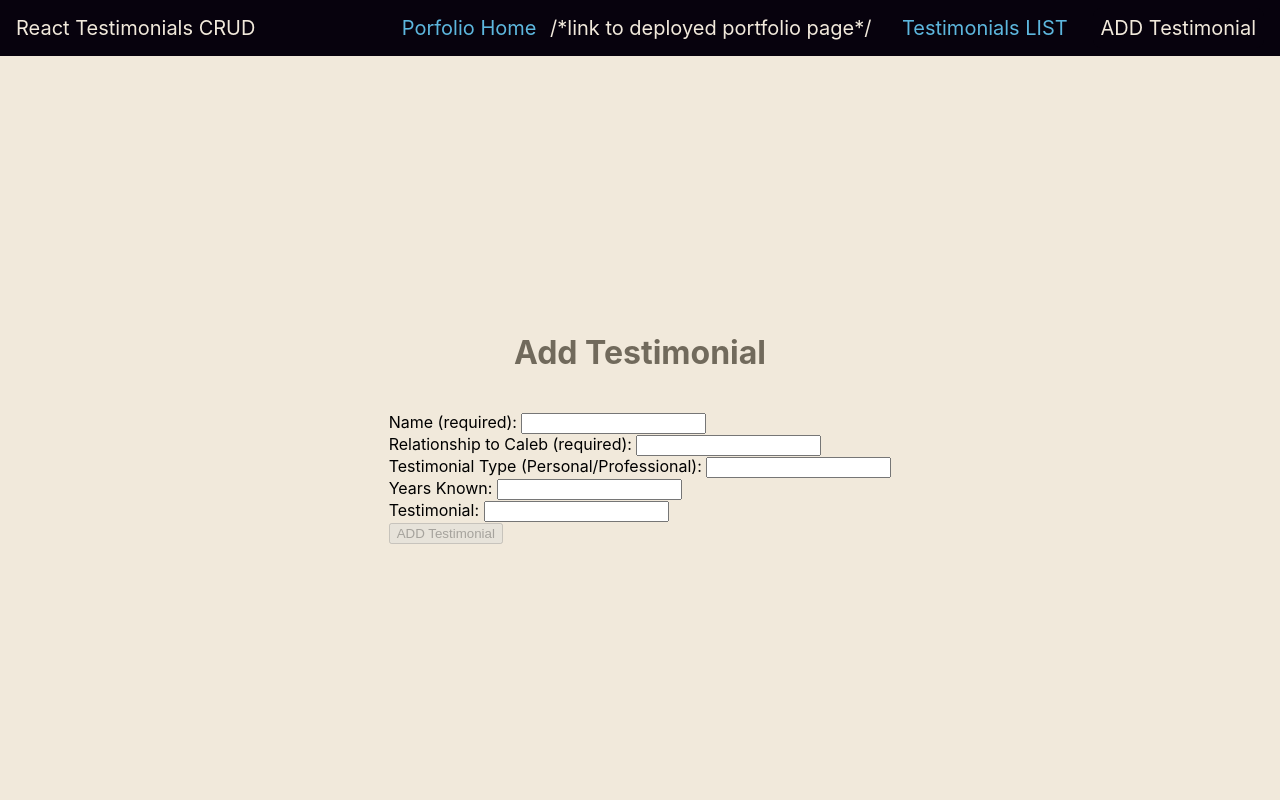
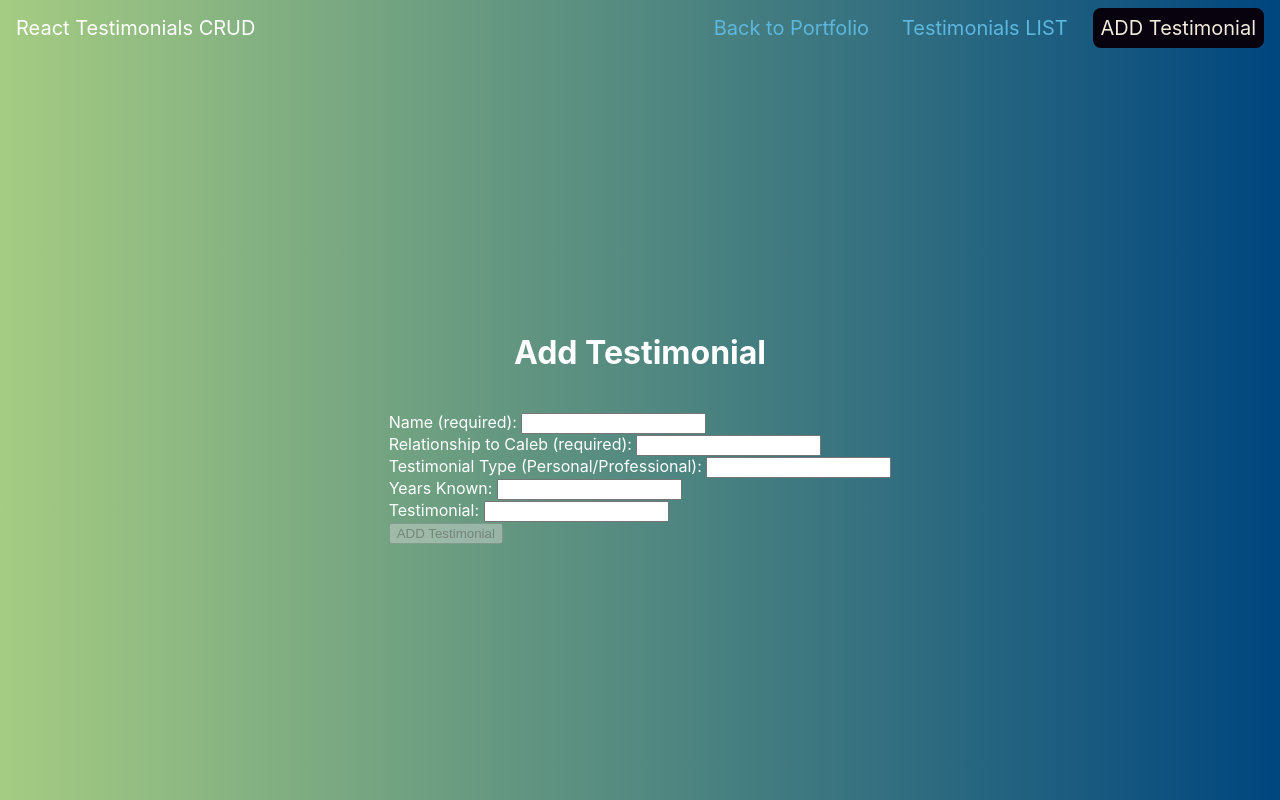
Before and after one commit to snsaleh1/dos-reactos, a React (Create React App) app: page /add in a window 1280 px wide. Built offline with nearby package versions, Linux system fonts and the light colour scheme; no server answers.

Commit message:
deployed and background changed

```diff
--- /dev/null
+++ b/src/pages/AddTestimonialPage/AddTestimonialPage.css
@@ -0,0 +1,8 @@
+.form-group {
+    color: white;
+}
+
+.App main h1 {
+    color: white;
+    margin-bottom: 5vmin;
+}
--- a/src/pages/AddTestimonialPage/AddTestimonialPage.jsx
+++ b/src/pages/AddTestimonialPage/AddTestimonialPage.jsx
@@ -1,4 +1,5 @@
 import React, {Component} from 'react';
+import './AddTestimonialPage.css';
 
 class AddTestimonialPage extends Component {
   state = {
@@ -30,7 +31,7 @@ class AddTestimonialPage extends Component {
   render() {
     return (
       <>
-        <h1>Add Testimonial</h1>
+        <h1 className="addTitle">Add Testimonial</h1>
         <form ref={this.formRef} autoComplete="off" onSubmit={this.handleSubmit}>
           <div className="form-group">
             <label>Name (required): </label>
--- a/src/pages/App/App.css
+++ b/src/pages/App/App.css
@@ -2,21 +2,23 @@
     min-height: 100vh;
     display: grid;
     grid-template-rows: 7vmin auto;
-  }
+}
 
   .App-header {
-    background-color: var(--black);
-    display: flex;
+    background: #00467f; /* fallback for old browsers */
+    background: -webkit-linear-gradient(to left, #00467f, #a5cc82); /* Chrome 10-25, Safari 5.1-6 */
+    background: linear-gradient(to left, #00467f, #a5cc82); /* W3C, IE 10+/ Edge, Firefox 16+, Chrome 26+, Opera 12+, Safari 7+ */    display: flex;
     align-items: center;
     justify-content: space-between;
     padding: 2vmin;
     font-size: 2.5vmin;
-    color: var(--background);
+    color: white;
   }
 
   .App main {
-    background-color: var(--background);
-    display: flex;
+    background: #00467f; /* fallback for old browsers */
+    background: -webkit-linear-gradient(to left, #00467f, #a5cc82); /* Chrome 10-25, Safari 5.1-6 */
+    background: linear-gradient(to left, #00467f, #a5cc82); /* W3C, IE 10+/ Edge, Firefox 16+, Chrome 26+, Opera 12+, Safari 7+ */    display: flex;
     flex-flow: column nowrap;
     justify-content: center;
     align-items: center;
--- a/src/pages/App/App.js
+++ b/src/pages/App/App.js
@@ -51,7 +51,7 @@ class App extends Component {
         <header className="App-header">
           React Testimonials CRUD
           <nav>
-            <NavLink exact to='/'>Porfolio Home</NavLink> /*link to deployed portfolio page*/
+            <NavLink exact to='/'>Back to Portfolio</NavLink>
             &nbsp;&nbsp;&nbsp;
             <NavLink exact to='/'>Testimonials LIST</NavLink>
             &nbsp;&nbsp;&nbsp;
```
